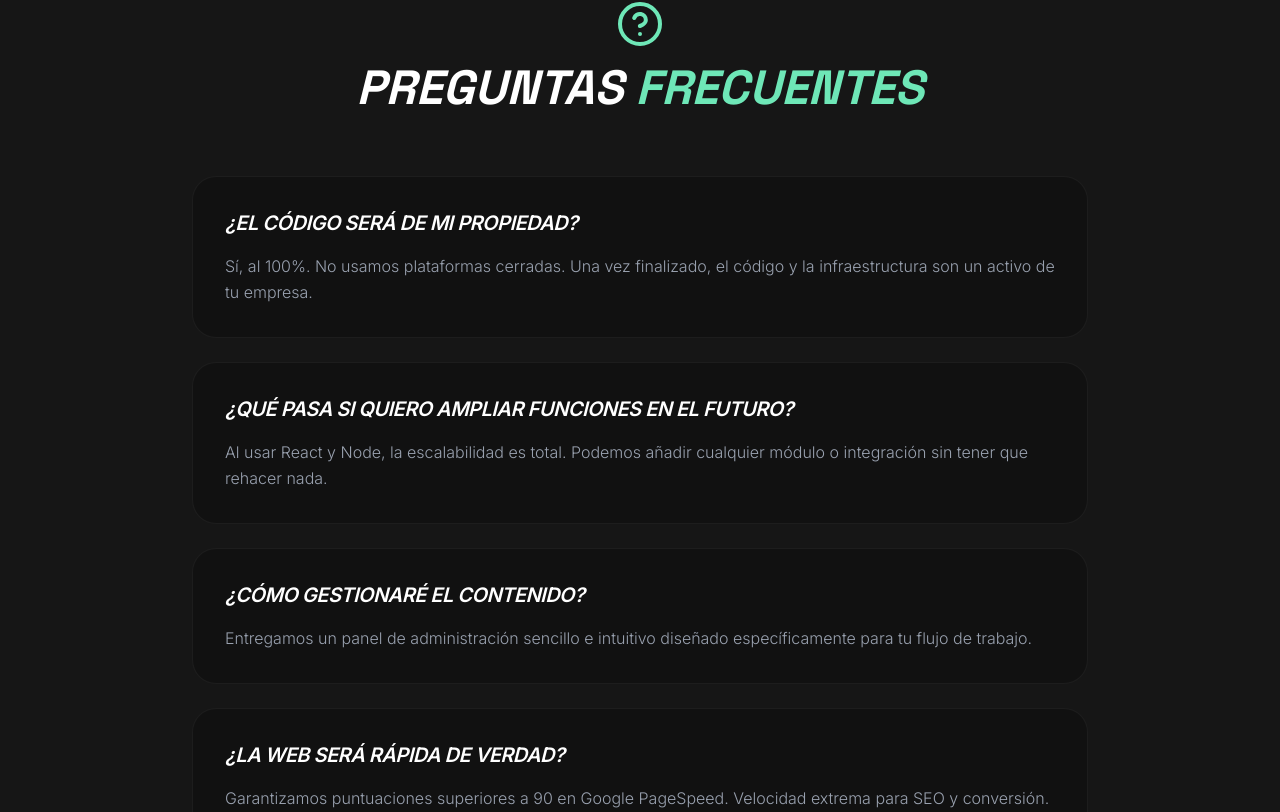
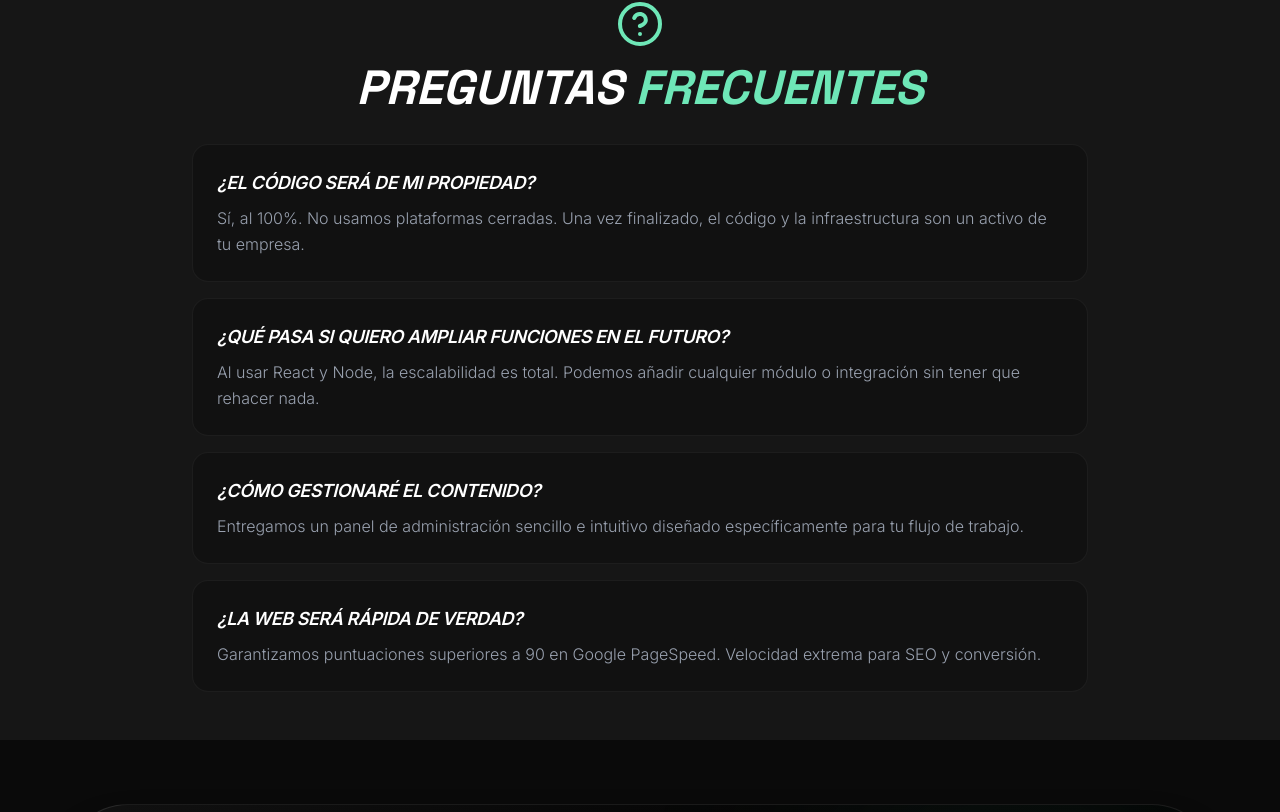
Before and after one commit to raff-liberty/PAGINA-WEB---RAFAEL-ALCALDE-MOLINA, a React (Vite) app: page /servicios/desarrollo-web-medida in a window 1280 px wide. Shown: the part 2477-3289 px from the top of the page. Built offline with nearby package versions, Linux system fonts and the light colour scheme; no server answers; the database is empty.

Commit message:
Compact FAQ section - reduce spacing and padding

```diff
--- a/src/pages/WebDevelopment.jsx
+++ b/src/pages/WebDevelopment.jsx
@@ -240,14 +240,14 @@ const WebDevelopment = () => {
             {/* FAQ SECTION */}
             <section className="px-6 py-12 bg-white/5">
                 <div className="max-w-4xl mx-auto">
-                    <div className="text-center mb-16">
+                    <div className="text-center mb-8">
                         <HelpCircle className="w-12 h-12 text-primary mx-auto mb-4" />
                         <h2 className="text-3xl md:text-5xl font-display font-black uppercase italic text-white">Preguntas <span className="text-primary italic">Frecuentes</span></h2>
                     </div>
-                    <div className="grid gap-6">
+                    <div className="grid gap-4">
                         {faqs.map((faq, i) => (
-                            <div key={i} className="bg-[#111] p-8 rounded-3xl border border-white/5">
-                                <h3 className="text-xl font-bold text-white mb-4 uppercase italic tracking-tight">{faq.q}</h3>
+                            <div key={i} className="bg-[#111] p-6 rounded-2xl border border-white/5">
+                                <h3 className="text-lg font-bold text-white mb-2 uppercase italic tracking-tight">{faq.q}</h3>
                                 <p className="text-gray-400 leading-relaxed font-light">{faq.a}</p>
                             </div>
                         ))}
```
